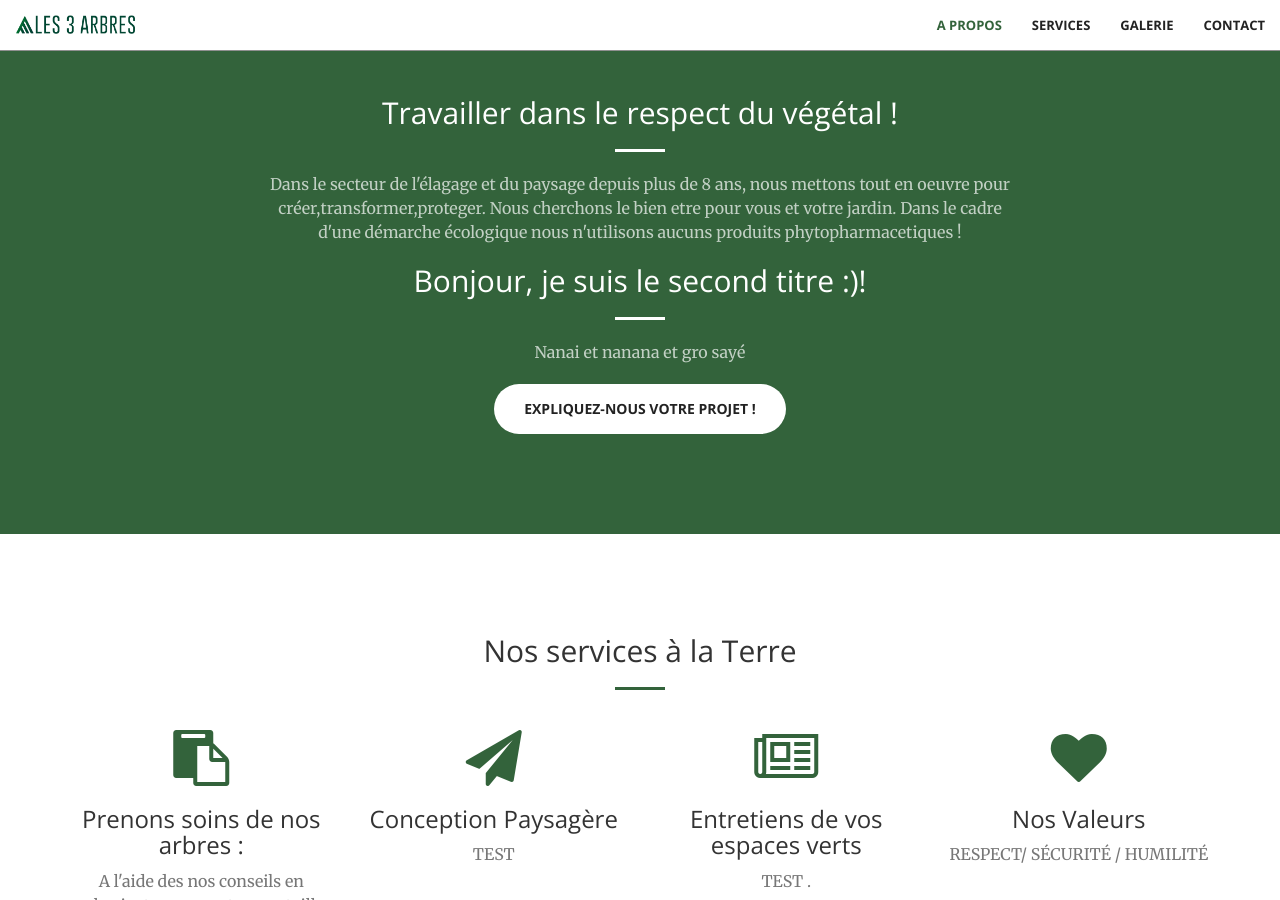
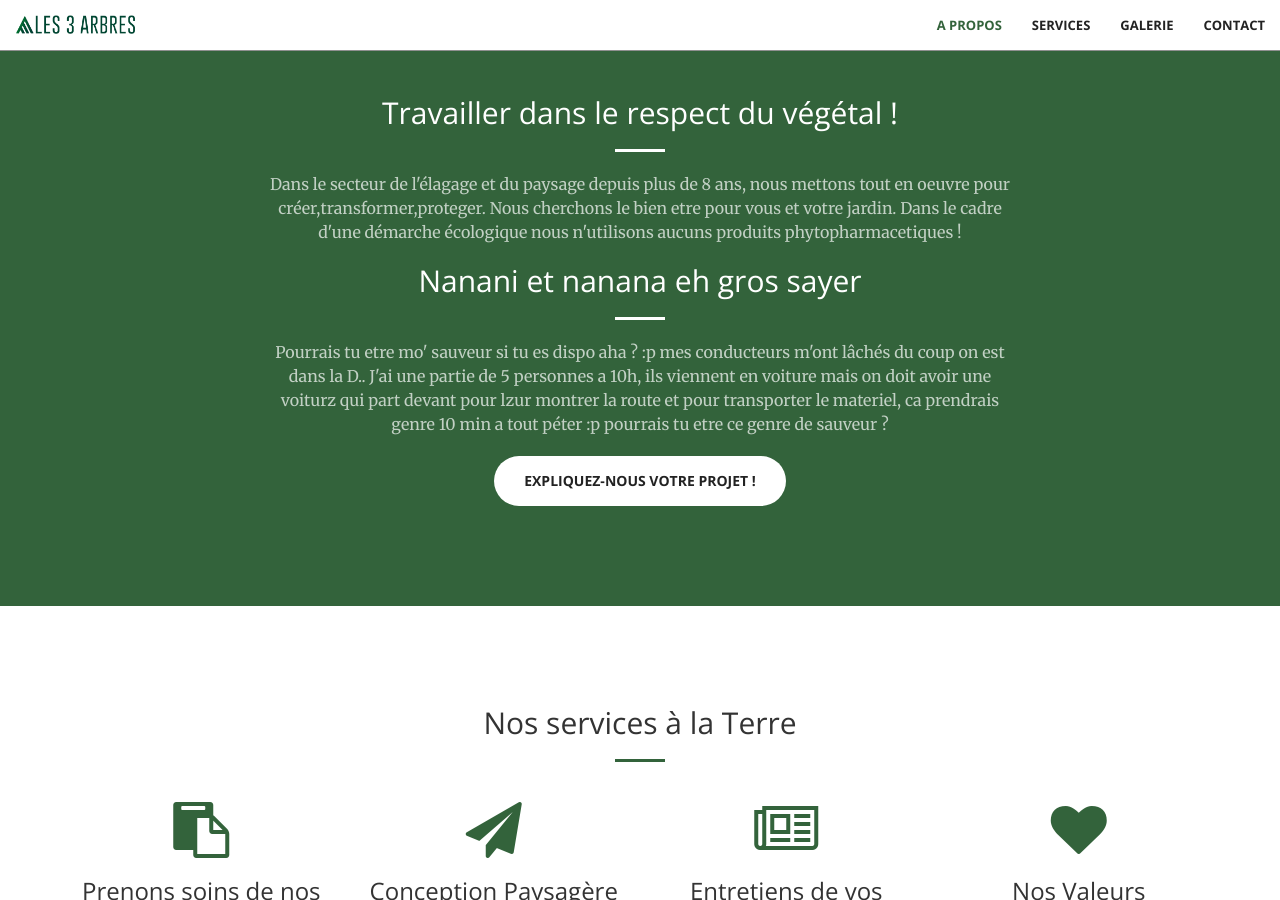
Before and after one commit to 3Abres/3Abres.github.io, a Jekyll site: the page built from index.html, in a window 1280 px wide and 900 px high, scrolled down 904 px. Built offline with Jekyll 4.4.1, drawn with Linux system fonts in a browser that asks for light colours.

Commit message:
Update call-to-action.html

```diff
--- a/_includes/call-to-action.html
+++ b/_includes/call-to-action.html
@@ -5,9 +5,9 @@
                 <h2 class="section-heading"> Travailler dans le respect du végétal !</h2>
                 <hr class="light">
                 <p class="text-faded"> Dans le secteur de l'élagage et du paysage depuis plus de 8 ans, nous mettons tout en oeuvre pour créer,transformer,proteger. Nous cherchons le bien etre pour vous et votre jardin. Dans le cadre d'une démarche écologique nous n'utilisons aucuns produits phytopharmacetiques !</p>
-                 <h2 class="section-heading"> Bonjour, je suis le second titre :)!</h2>
+                 <h2 class="section-heading"> Nanani et nanana eh gros sayer</h2>
                 <hr class="light">
-                <p class="text-faded"> Nanai et nanana et gro sayé</p>
+                <p class="text-faded"> Pourrais tu etre mo' sauveur si tu es dispo aha ? :p mes conducteurs m'ont lâchés du coup on est dans la D.. J'ai une partie de 5 personnes a 10h, ils viennent en voiture mais on doit avoir une voiturz qui part devant pour lzur montrer la route et pour transporter le materiel, ca prendrais genre 10 min a tout péter :p pourrais tu etre ce genre de sauveur ?</p>
                 <a href="mailto:contact.les3arbres@gmail.com" class="btn btn-default btn-xl">Expliquez-nous votre projet !</a>
             </div>
         </div>
```
